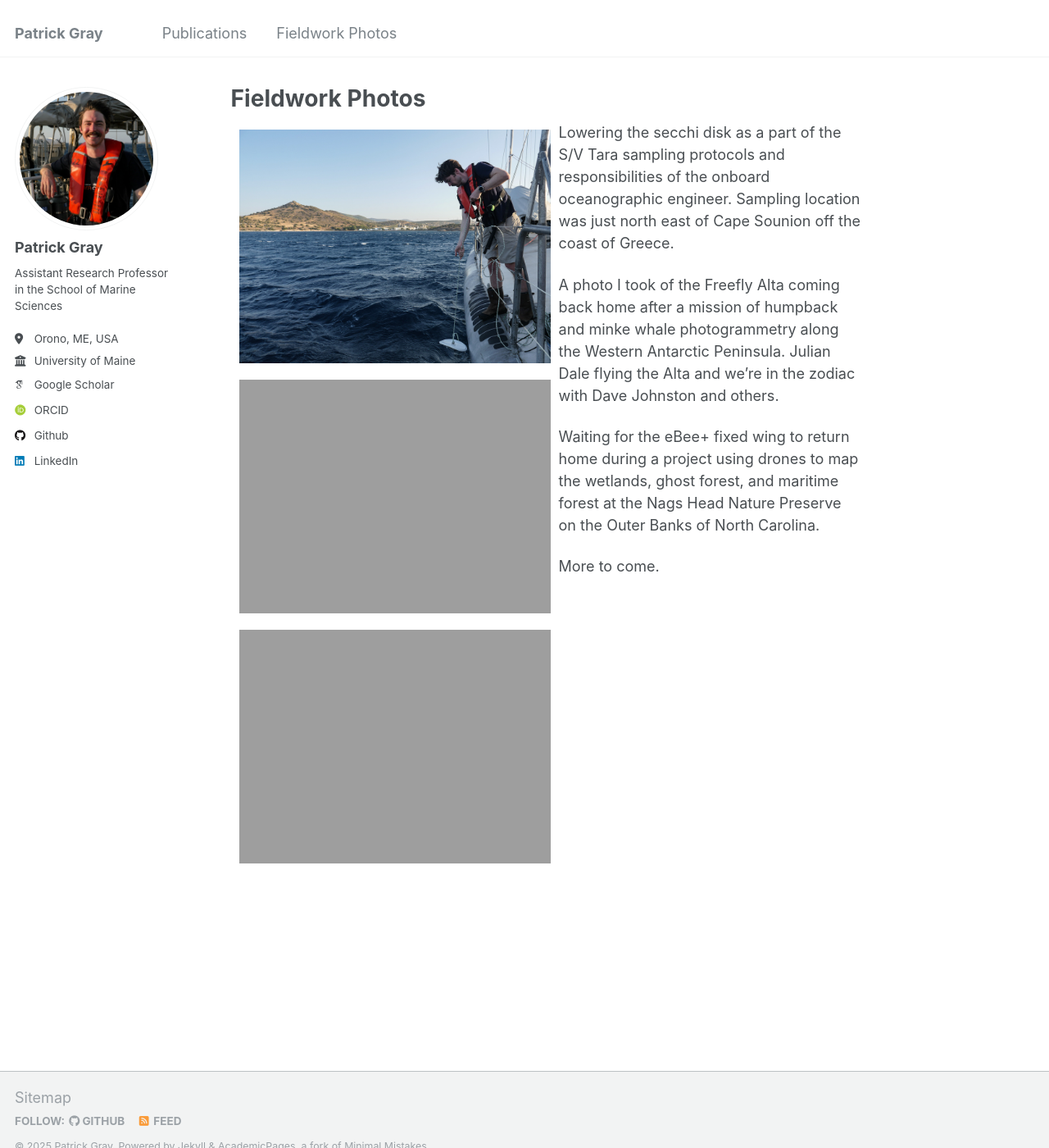
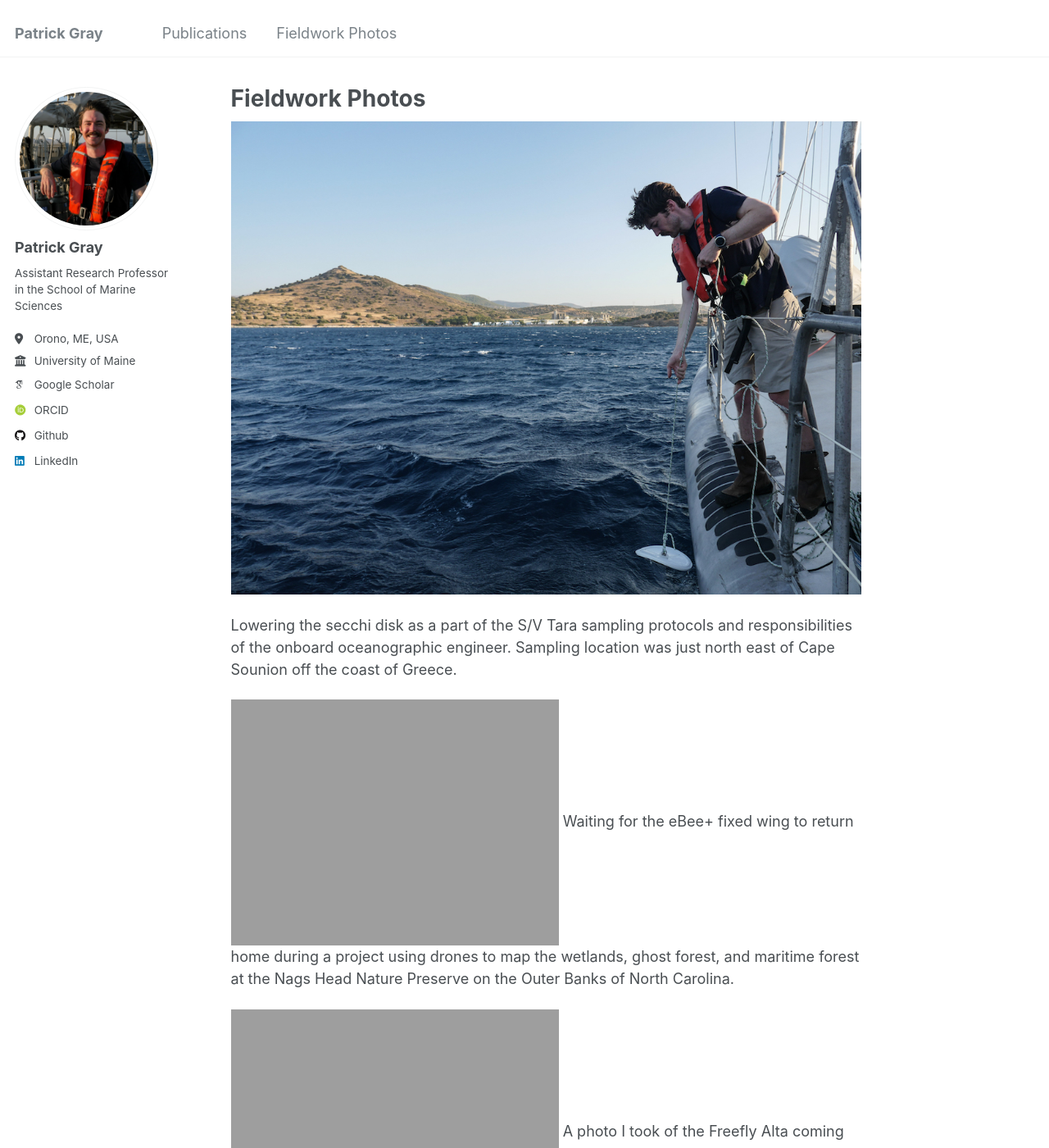
Before and after one commit to patrickcgray/patrickcgray.github.io, a Jekyll site: the page built from _pages/photos.md, in a window 1280 px wide and 1400 px high. Shown: the whole window at 82% size. Built offline with Jekyll 4.4.1, drawn with Linux system fonts in a browser that asks for light colours; some web fonts are replaced.

Commit message:
fixing photo layout

```diff
--- a/_pages/photos.md
+++ b/_pages/photos.md
@@ -7,13 +7,15 @@ redirect_from:
 ---
 
 
-<img style="float: left; padding: 10px 10px 10px 10px;" src="http://patrickcgray.github.io/images/secchi_disk_pgray.jpg" width=400>
+![secchi disk](http://patrickcgray.github.io/images/secchi_disk_pgray.jpg)
+
 Lowering the secchi disk as a part of the S/V Tara sampling protocols and responsibilities of the onboard oceanographic engineer. Sampling location was just north east of Cape Sounion off the coast of Greece.
 
-<img style="float: left; padding: 10px 10px 10px 10px;" src="http://patrickcgray.github.io/images/alta_airborne_antarctica.jpg" width=400>
+![drone flight](http://patrickcgray.github.io/images/ebee_plus_nags_head.jpg)
+Waiting for the eBee+ fixed wing to return home during a project using drones to map the wetlands, ghost forest, and maritime forest at the Nags Head Nature Preserve on the Outer Banks of North Carolina.
+
+![drone flight](http://patrickcgray.github.io/images/alta_airborne_antarctica.jpg)
 A photo I took of the Freefly Alta coming back home after a mission of humpback and minke whale photogrammetry along the Western Antarctic Peninsula. Julian Dale flying the Alta and we're in the zodiac with Dave Johnston and others.
 
-<img style="float: left; padding: 10px 10px 10px 10px;" src="http://patrickcgray.github.io/images/ebee_plus_nags_head.jpg" width=400>
-Waiting for the eBee+ fixed wing to return home during a project using drones to map the wetlands, ghost forest, and maritime forest at the Nags Head Nature Preserve on the Outer Banks of North Carolina.
 
 More to come.
```
